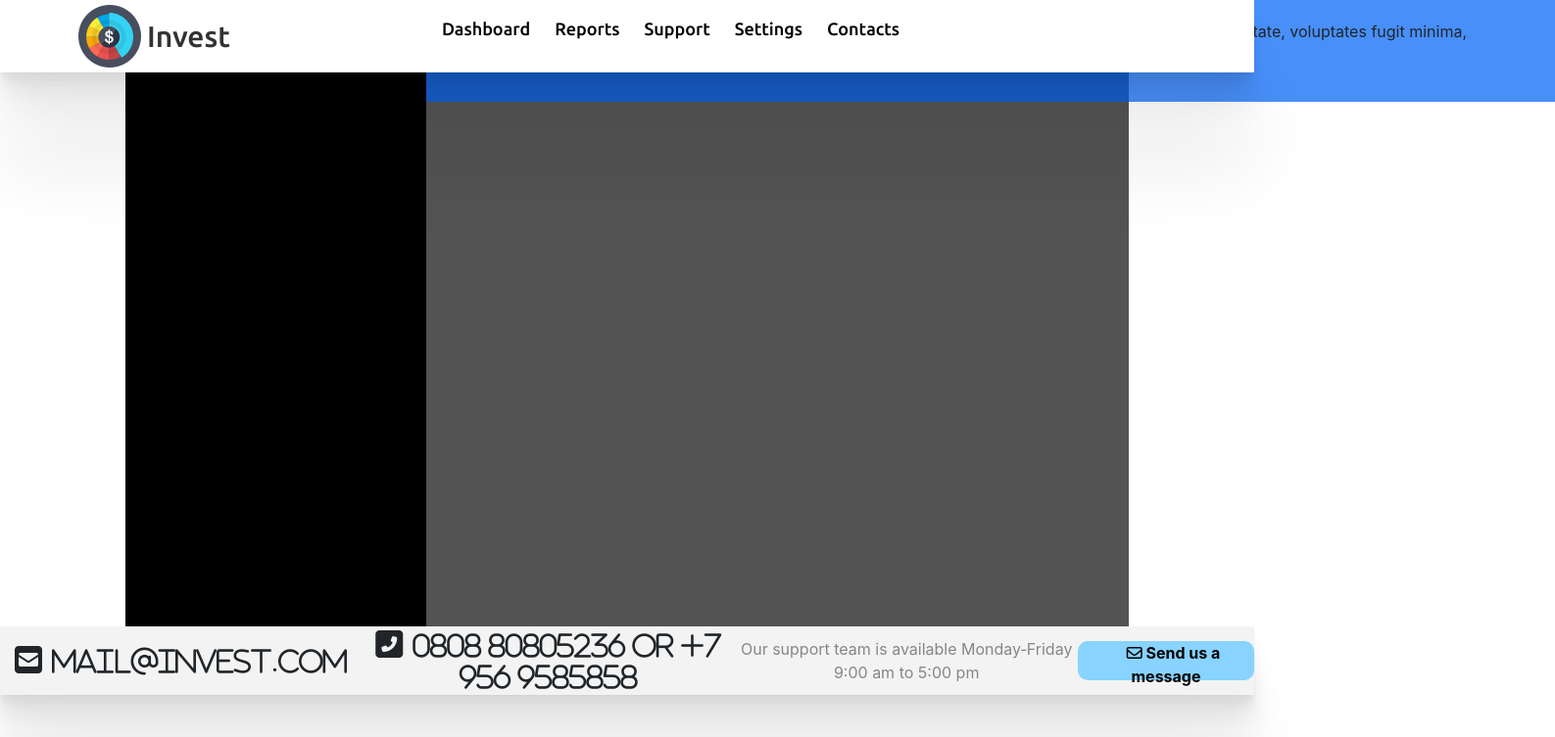
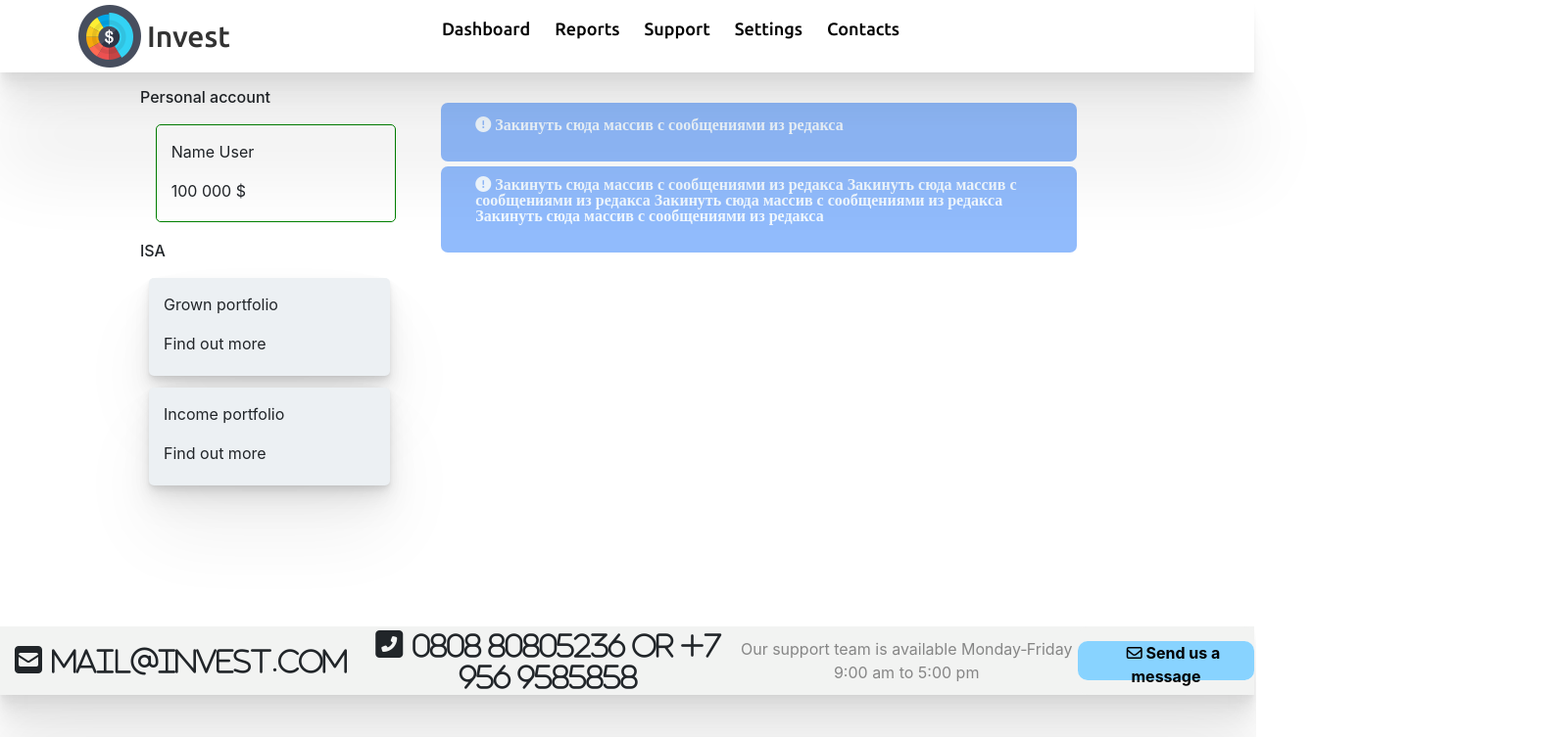
Before and after one commit to AleksandraMakhmutova/Invest_app_react, a React (Create React App) app in the folder client/: page /dashboard in a window 1280 px wide. Shown: the top 753 px of the page at 98% size, 1587 px wide, since content can reach past the window. Built offline with nearby package versions, Linux system fonts and the light colour scheme; a web font is replaced by a local one.

Commit message:
create new conteiner

```diff
--- a/client/src/Component/Dashboard/LeftPartPage/index.js
+++ b/client/src/Component/Dashboard/LeftPartPage/index.js
@@ -1,5 +1,24 @@
 import React from "react";
 import style from "./style.module.css";
 export default function LeftPartPage() {
-  return <div className={style.conteiner}></div>;
+  return (
+    <div className={style.conteiner}>
+      <h6>Personal account</h6>
+
+      <div className={style.moneyConteiner}>
+        <p>Name User</p>
+        <p className={style.money}>100 000 $</p>
+      </div>
+
+      <h6 className={style.isa}>ISA</h6>
+      <div className={style.btnConteiner1}>
+        <p>Grown portfolio</p>
+        <p>Find out more</p>
+      </div>
+      <div className={style.btnConteiner2}>
+        <p>Income portfolio</p>
+        <p>Find out more</p>
+      </div>
+    </div>
+  );
 }
--- a/client/src/Component/Dashboard/LeftPartPage/style.module.css
+++ b/client/src/Component/Dashboard/LeftPartPage/style.module.css
@@ -1,9 +1,29 @@
 .conteiner {
   width: 30%;
   height: 100%;
-  background-color: rgb(0, 0, 0);
+  margin-top: 180px;
+  display: flex;
+  flex-direction: column;
+  align-self: center;
 }
 
+h6 {
+  margin-left: 15px;
+}
+.isa {
+  margin-top: 20px;
+}
+.moneyConteiner {
+  width: 80%;
+  height: 100px;
+  border-radius: 5px;
+  border: 1px green solid;
+  margin-top: 10px;
+  display: flex;
+  flex-direction: column;
+  padding: 15px;
+  align-self: center;
+}
 @media (max-width: 690px) {
   .conteiner {
     display: none;
@@ -15,3 +35,42 @@
     display: none;
   }
 }
+
+.btnConteiner1 {
+  width: 80%;
+  height: 100px;
+  margin-top: 10px;
+  margin-left: 24px;
+  border-radius: 5px;
+  padding: 15px;
+  background-color: #ecf0f3;
+  box-shadow: 0 1.3px 2.2px rgba(0, 0, 0, 0.034),
+    0 3.2px 5.3px rgba(0, 0, 0, 0.045), 0 6px 10px rgba(0, 0, 0, 0.051),
+    0 10.7px 17.9px rgba(0, 0, 0, 0.055), 0 20.1px 33.4px rgba(0, 0, 0, 0.057),
+    0 48px 80px rgba(0, 0, 0, 0.06);
+}
+.btnConteiner2 {
+  width: 80%;
+  height: 100px;
+  margin-top: 12px;
+  margin-left: 24px;
+  border-radius: 5px;
+  padding: 15px;
+  background-color: #ecf0f3;
+  box-shadow: 0 1.3px 2.2px rgba(0, 0, 0, 0.034),
+    0 3.2px 5.3px rgba(0, 0, 0, 0.045), 0 6px 10px rgba(0, 0, 0, 0.051),
+    0 10.7px 17.9px rgba(0, 0, 0, 0.055), 0 20.1px 33.4px rgba(0, 0, 0, 0.057),
+    0 48px 80px rgba(0, 0, 0, 0.06);
+}
+
+.btnConteiner1:hover {
+  box-shadow: 0 1.3px 2.2px rgba(0, 0, 0, 0.1), 0 3.2px 5.3px rgba(0, 0, 0, 0.1),
+    0 6px 10px rgba(0, 0, 0, 0.1), 0 10.7px 17.9px rgba(0, 0, 0, 0.1),
+    0 20.1px 33.4px rgba(0, 0, 0, 0.1), 0 48px 80px rgba(0, 0, 0, 0.1);
+}
+
+.btnConteiner2:hover {
+  box-shadow: 0 1.3px 2.2px rgba(0, 0, 0, 0.1), 0 3.2px 5.3px rgba(0, 0, 0, 0.1),
+    0 6px 10px rgba(0, 0, 0, 0.1), 0 10.7px 17.9px rgba(0, 0, 0, 0.1),
+    0 20.1px 33.4px rgba(0, 0, 0, 0.1), 0 48px 80px rgba(0, 0, 0, 0.1);
+}
--- a/client/src/Component/Dashboard/RightPartPage/SystemMessages/index.js
+++ b/client/src/Component/Dashboard/RightPartPage/SystemMessages/index.js
@@ -3,13 +3,25 @@ import style from "./style.module.css";
 
 export default function SystemMessages() {
   return (
-    <div className={style.message}>
-      <p>
-        Lorem ipsum dolor, sit amet consectetur adipisicing elit. Temporibus
-        fuga maxime, saepe placeat enim cupiditate, voluptates fugit minima,
-        voluptatibus eius ratione mollitia voluptatem dignissimos soluta ea ex
-        assumenda laboriosam nostrum.
-      </p>
-    </div>
+    <>
+      <div className={style.message}>
+        <p>
+          <i className="fas fa-exclamation-circle" id={style.i}>
+            {" "}
+            Закинуть сюда массив с сообщениями из редакса
+          </i>
+        </p>
+      </div>
+      <div className={style.message}>
+        <p>
+          <i className="fas fa-exclamation-circle" id={style.i}>
+            {" "}
+            Закинуть сюда массив с сообщениями из редакса Закинуть сюда массив с
+            сообщениями из редакса Закинуть сюда массив с сообщениями из редакса
+            Закинуть сюда массив с сообщениями из редакса
+          </i>
+        </p>
+      </div>
+    </>
   );
 }
--- a/client/src/Component/Dashboard/RightPartPage/SystemMessages/style.module.css
+++ b/client/src/Component/Dashboard/RightPartPage/SystemMessages/style.module.css
@@ -1,5 +1,30 @@
 .message {
-  width: 90vw;
   padding: 20px 20px 20px 20px;
-  background-color: rgba(0, 99, 248, 0.719);
+  background-color: rgba(0, 99, 248, 0.432);
+  box-sizing: content-box;
+  width: 85%;
+  margin-top: 5px;
+  margin-left: 15px;
+  border-radius: 7px;
+  padding-bottom: 10px;
+  padding-top: 10px;
+  display: flex;
+  align-content: flex-start;
 }
+
+#i {
+  color: aliceblue;
+
+}
+
+@media (max-width: 690px) {
+  .message {
+    width: 100%;
+  }
+}
+
+@media (max-width: 500px) {
+  .message {
+    width: 100%;
+  }
+}
--- a/client/src/Component/Dashboard/RightPartPage/style.module.css
+++ b/client/src/Component/Dashboard/RightPartPage/style.module.css
@@ -1,7 +1,8 @@
 .conteiner {
+  height: 100%;
+  box-sizing: content-box;
   width: 70%;
-  height: 100%;
-  background-color: rgb(83, 83, 83);
+  padding-top: 100px;
 }
 
 @media (max-width: 690px) {
--- a/client/src/Component/Dashboard/style.module.css
+++ b/client/src/Component/Dashboard/style.module.css
@@ -1,7 +1,6 @@
 .conteiner {
   width: 80vw;
   height: 80vh;
-  background-color: brown;
   margin: 0 auto;
   display: flex;
   flex-direction: row;
```
Also changed, not shown: client/src/Component/Dashboard/RightPartPage/index.js (line endings or trailing spaces).
